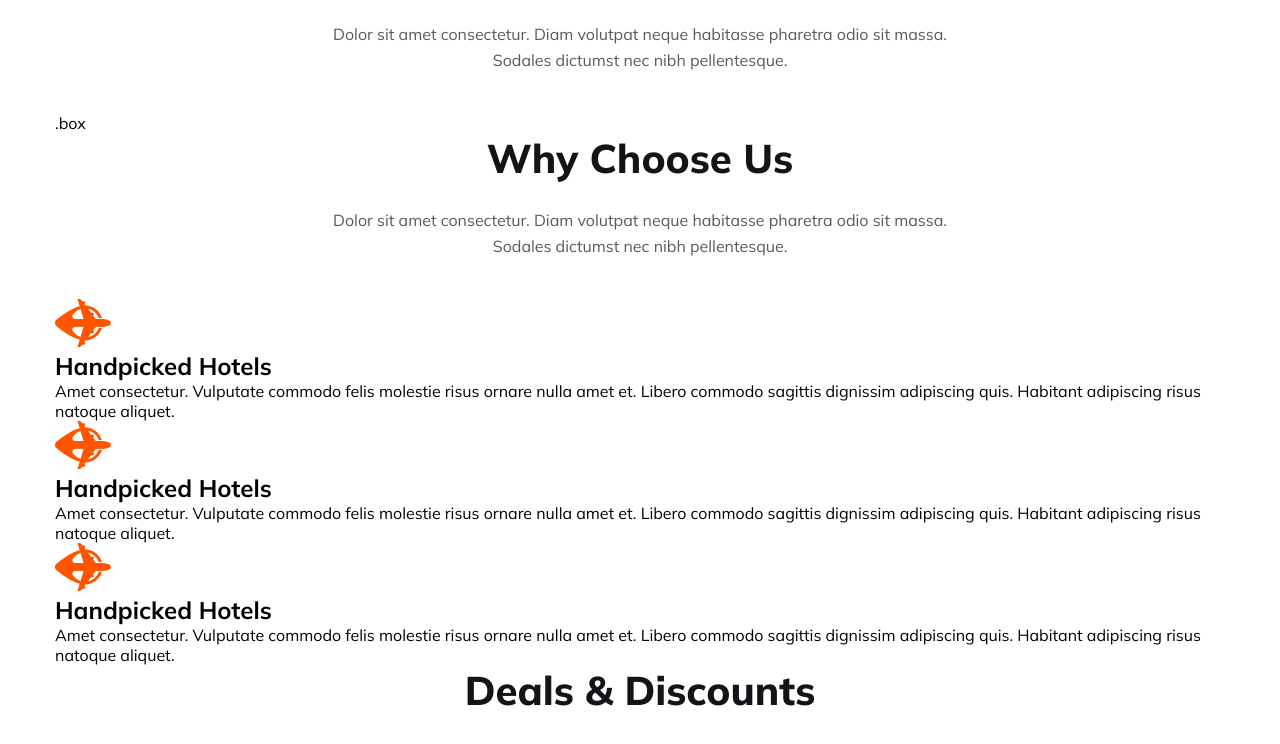
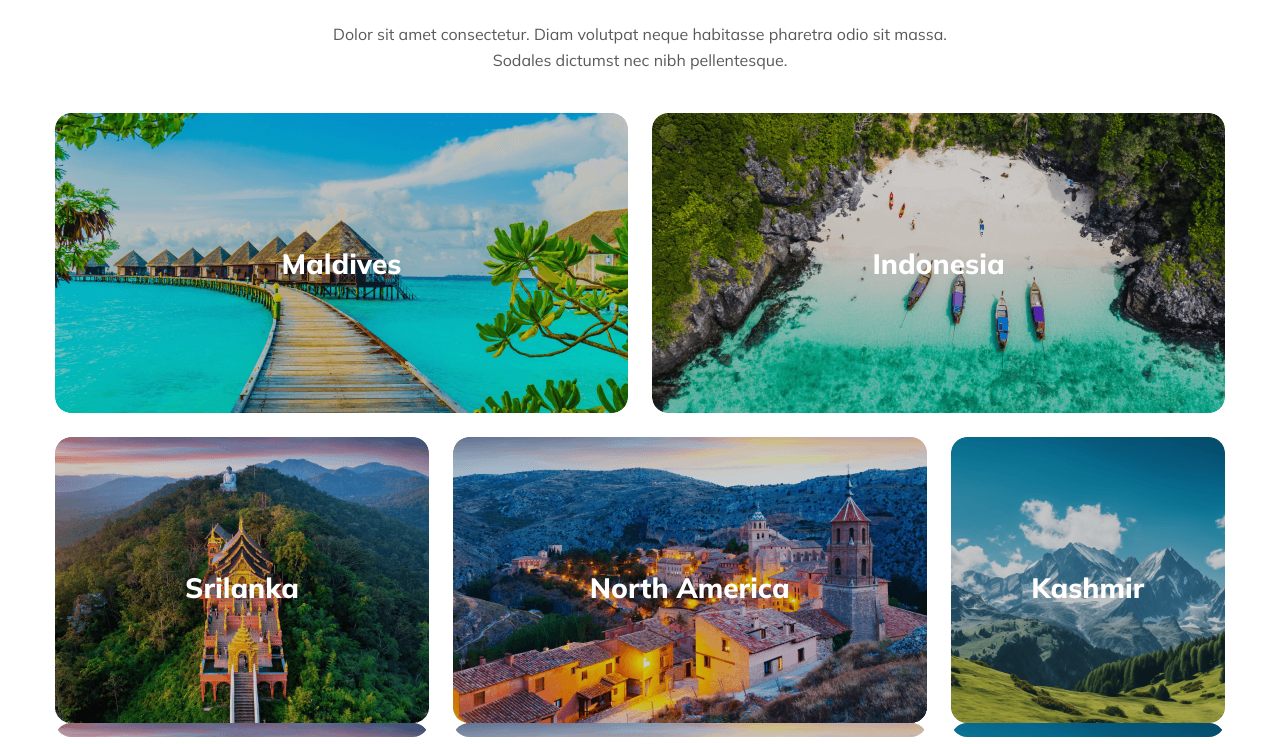
Before and after one commit to sakhawat-code-info/travel-deal.com, a plain HTML site: page index.html in a window 1280 px wide. Shown: the part 1374-2118 px from the top of the page. Drawn offline with Linux system fonts and the light colour scheme.

Commit message:
destination section added

```diff
--- a/index.html
+++ b/index.html
@@ -111,21 +111,22 @@
         <!-- Choose Your Destination  -->
 
         <section class="choose_destination">
+
             <div class="choose_destination_content">
                 <h2 class="heading section_heding">Choose Your Destination</h2>
                 <p class="p_light p_section">Dolor sit amet consectetur. Diam volutpat neque habitasse pharetra odio sit
                     massa. Sodales dictumst nec nibh pellentesque.</p>
             </div>
 
-
-            <div class="gallery">
-                .box
+            <div class="choose_destination_photo_gallery">
+                <div class="grid_photo" id="grid_photo_1" style="background: url('Images/maldives.png');">Maldives</div>
+                <div class="grid_photo" id="grid_photo_2" style="background: url('Images/indonesia.png');">Indonesia</div>
+                <div class="grid_photo" id="grid_photo_3" style="background: url('Images/srilanka.png');">Srilanka</div>
+                <div class="grid_photo" id="grid_photo_4" style="background: url('Images/northAmerica.png');">North America</div>
+                <div class="grid_photo" id="grid_photo_5" style="background: url('Images/kashmir.png');">Kashmir</div>
+                <div class="grid_photo" id="grid_photo_6" style="background: url('Images/bangladesh.png');">Bangladesh</div>
+                <div class="grid_photo" id="grid_photo_7" style="background: url('Images/bandarban.png');">Bandarban</div>
             </div>
-
-
-
-
-
 
         </section>
         <!-- Choose Your Destination  -->
@@ -321,7 +322,8 @@
                 </h1>
             </div>
             <div class="footer_discription">
-                <p class="p_light">Lorem ipsum dolor sit amet consectetur. Nulla sit viverra morbi vitae blandit orci potenti vulputate. Leo erat maecenas vitae elementum ultricies nullam</p>
+                <p class="p_light">Lorem ipsum dolor sit amet consectetur. Nulla sit viverra morbi vitae blandit orci
+                    potenti vulputate. Leo erat maecenas vitae elementum ultricies nullam</p>
             </div>
             <ul>
                 <li><a href=""><i class="fa-brands fa-twitter"></i></a></li>
--- a/styles/style.css
+++ b/styles/style.css
@@ -220,8 +220,7 @@ main {
     gap: 24px;
 }
 
-.banner_content
-input[type=text],
+.banner_content input[type=text],
 select,
 input[type=submit] {
     width: 30%;
@@ -270,6 +269,7 @@ input[type=submit] {
     object-fit: cover;
     border-radius: 16px;
 }
+
 .popular_tour_content>h2 {
     margin-bottom: 30px;
 }
@@ -281,9 +281,11 @@ input[type=submit] {
 .popular_tour_content>ul {
     padding: 0px 34px;
 }
+
 .popular_tour_content>ul>li {
     margin-bottom: 15px;
 }
+
 .popular_tour_content>button {
     padding: 15px 30px;
 }
@@ -293,20 +295,74 @@ input[type=submit] {
 
 
 /* chosse your destinations  */
-
+.choose_destination {
+    margin: 100px 0;
+}
 .choose_destination_content {
     text-align: center;
+
+}
+
+
+.choose_destination_photo_gallery {
+    display: grid;
+    gap: 24px;
+    grid-template-columns: repeat(12, 1fr);
+    grid-template-rows: repeat(3, 300px);
+    transition: 0.9s;
 }
 
 
 
+.grid_photo {
+    background-size: cover;
+    background-position: center;
+    display: flex;
+    justify-content: center;
+    align-items: center;
+    background-repeat: no-repeat;
+    border-radius: 16px;
+    color: #FFF;
+    font-size: 28px;
+    font-style: normal;
+    font-weight: 800;
+    line-height: normal;
+}
+
+.grid_photo:hover {
+    color: red;
+    background-color: red;
+    background-position: top;
+}
 
 
+#grid_photo_1 {
+    grid-column: 1 / span 6;
+}
 
+#grid_photo_2 {
+    grid-column: 7 / span 6;
+}
 
+#grid_photo_3 {
+    grid-column: 1 / span 4;
+}
 
+#grid_photo_4 {
+    grid-column: 5 / span 5;
+}
 
+#grid_photo_5 {
+    grid-column: 10 / span 3;
+}
 
+#grid_photo_6 {
+    grid-column: 1 / span 5;
+}
+
+#grid_photo_7 {
+    grid-column: 6 / span 7;
+}
 
 
 
@@ -348,6 +404,7 @@ input[type=submit] {
     position: relative;
     margin-bottom: 24px;
 }
+
 .discount_single_content img {
     width: 100%;
     height: 100%;
@@ -368,12 +425,14 @@ input[type=submit] {
     backdrop-filter: blur(2.5px);
     padding: 50px;
 }
+
 .discount_date ul {
     display: flex;
     align-items: flex-start;
     justify-content: left;
     margin-bottom: 24px;
 }
+
 .discount_date ul li {
     list-style-type: none;
     margin-right: 20px;
@@ -382,11 +441,13 @@ input[type=submit] {
     justify-content: center;
     align-items: center;
 }
-.discount_date ul li img{
+
+.discount_date ul li img {
     width: 24px;
     height: 24px;
     margin-right: 10px;
 }
+
 .discount_content h2 {
     color: #131318;
     font-size: 24px;
@@ -394,13 +455,16 @@ input[type=submit] {
     font-weight: 800;
     line-height: normal;
 }
+
 .discount_content p {
     margin: 16px 0;
 }
+
 .discount_content h3 {
     margin-bottom: 24px;
     color: var(--primary_color);
 }
+
 .discount_content button {
     margin: 20px 0;
     padding: 15px 24px;
@@ -410,7 +474,8 @@ input[type=submit] {
     text-align: center;
     margin: 60px;
 }
-.discount_content_see_all button{
+
+.discount_content_see_all button {
     padding: 14px 21px;
     font-size: 20px;
 }
@@ -454,25 +519,28 @@ input[type=submit] {
     height: 422px;
 }
 
-.newsletter_content{
+.newsletter_content {
     padding: 30px;
 
 }
 
-.newsletter_content{
+.newsletter_content {
     padding: 30px;
     border-radius: 16px;
     border: 1px solid #FF5400;
 }
-.newsletter_content h3{
+
+.newsletter_content h3 {
     margin-bottom: 5px;
 
 }
-.newsletter_content p{
+
+.newsletter_content p {
     width: 350px;
 
 }
-.newsletter_content hr{
+
+.newsletter_content hr {
     background: rgba(19, 19, 24, 0.10);
     margin: 24px 0;
     width: 393px;
@@ -482,10 +550,9 @@ input[type=submit] {
     text-align: left;
 }
 
-.newsletter_content
-input[type=text],
+.newsletter_content input[type=text],
 input[type=email],
-input[type=button]{
+input[type=button] {
     width: 393px;
     height: 52px;
     border-radius: 8px;
@@ -494,8 +561,8 @@ border: none;
     padding: 16px;
     margin-bottom: 16px;
 }
-.newsletter_content
-input[type=button]{
+
+.newsletter_content input[type=button] {
     background: var(--button_color);
     color: #FFF;
     font-size: 20px;
@@ -509,6 +576,7 @@ padding: 0;
     position: relative;
 
 }
+
 .newsletter_absulute {
     position: absolute;
     bottom: 55px;
@@ -526,17 +594,21 @@ padding: 0;
     justify-content: center;
     color: white;
 }
+
 .newsletter_absulute p {
     font-size: 24px;
     color: white;
 }
+
 .newsletter_absulute h2 {
     font-size: 32px;
 }
+
 .newsletter_img {
     width: 100%;
 }
-.newsletter_img > img{
+
+.newsletter_img>img {
     width: 100%;
     border-radius: 16px;
     object-fit: cover;
@@ -573,7 +645,8 @@ padding: 0;
     width: 60%;
     margin: 19px auto 0 auto;
 }
-.footer_content > ul{
+
+.footer_content>ul {
     padding: 0;
     margin: 0;
     display: flex;
@@ -581,21 +654,26 @@ padding: 0;
     justify-content: center;
     gap: 30px;
 }
-.footer_content > ul > li{
+
+.footer_content>ul>li {
     list-style: none;
 }
-.footer_content > ul > li > a{
+
+.footer_content>ul>li>a {
     text-decoration: none;
 }
-.footer_content > ul > li > a > i {
+
+.footer_content>ul>li>a>i {
     padding: 10px;
     color: black;
     font-size: 24px;
     margin: 30px 0 50px 0;
 }
-.footer_content > hr {
+
+.footer_content>hr {
     background: rgba(19, 19, 24, 0.10);
 }
-.footer_content > p {
+
+.footer_content>p {
     margin-top: 50px;
 }
```
Also changed, not shown: copy.html (deleted, +0 -22 lines), styles/copy.css (deleted, +0 -17 lines). Lines whose indentation alone changed are shown as unchanged.
